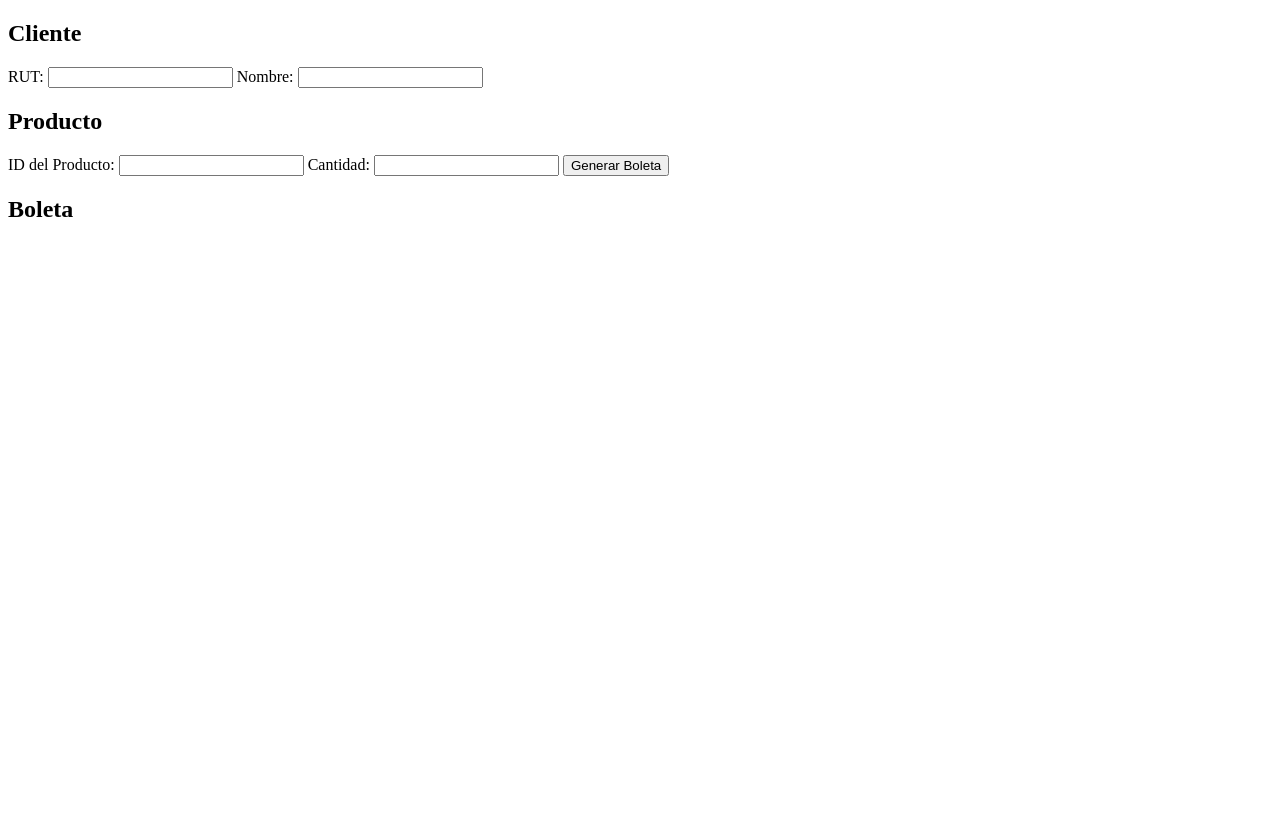
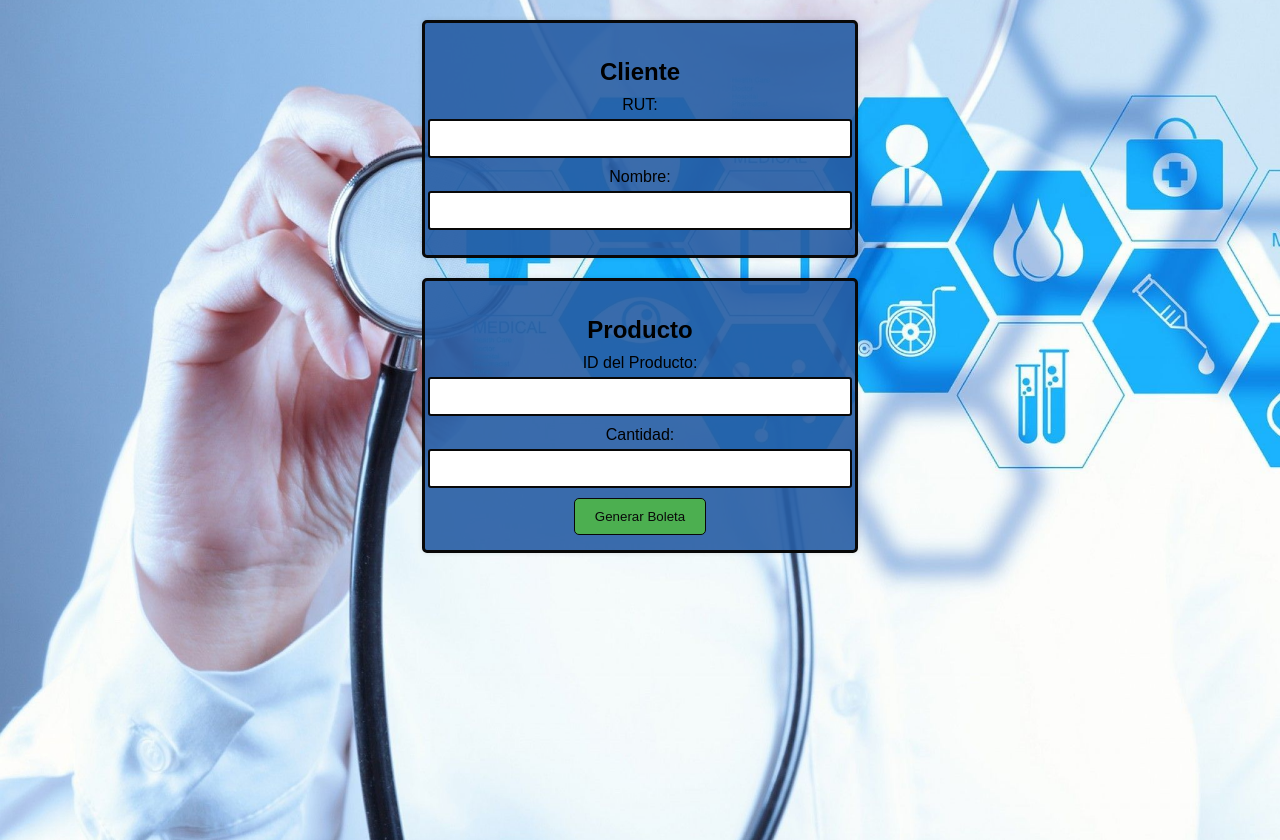
Before and after one commit to DanielLMartinez/Integracion_Plataformas_EVA2, a plain HTML site: page Flask/templates/index.html in a window 1280 px wide. Before the commit the page ends 800 px from the top, so only its background shows below. Drawn offline with Linux system fonts and the light colour scheme.

Commit message:
creacion del login y css del index

```diff
--- /dev/null
+++ b/Flask/templates/Login.css
@@ -0,0 +1,56 @@
+body {
+    font-family: sans-serif;
+    margin: 0;
+    padding: 0;
+    display: flex;
+    align-items: center;
+    justify-content: center;
+    min-height: 100vh;
+    background-color: #e0caf8;
+    background-image: url('6726-doctores.jpg'); /* Reemplaza con la ruta real */
+    background-size: cover; /* Ajusta la imagen al contenedor */
+    background-repeat: no-repeat; /* No repite la imagen */
+    background-position: center; /* Posiciona la imagen en el centro */
+  }
+
+  .contenedor {
+    background-color: #ffffff;
+    padding: 30px;
+    border-radius: 10px;
+    box-shadow: 0 0 10px rgba(0, 0, 0, 0.2);
+    border: 2px solid #000000;
+  }
+
+  h1 {
+    text-align: center;
+    margin-bottom: 20px;
+  }
+
+  form {
+    display: flex;
+    flex-direction: column;
+    align-items: center;
+  }
+
+  label {
+    margin-bottom: 5px;
+  }
+
+  input[type="text"],
+  input[type="password"] {
+    width: 250px;
+    padding: 10px;
+    border: 2px solid #000000;
+    border-radius: 5px;
+    margin-bottom: 15px;
+  }
+
+  button {
+    padding: 10px 20px;
+    background-color: #4CAF50;
+    color: rgb(28, 26, 26);
+    border: none;
+    border-radius: 5px;
+    cursor: pointer;
+    border: 1px solid #000000;
+  }
--- /dev/null
+++ b/Flask/templates/Login.html
@@ -0,0 +1,25 @@
+<!DOCTYPE html>
+<html lang="es">
+<head>
+    <meta charset="UTF-8">
+    <meta name="viewport" content="width=device-width, initial-scale=1.0">
+    <title>Inicio de Sesión</title>
+    <link rel="stylesheet" href="Login.css">
+</head>
+<body>
+    <div class="contenedor">
+        <h1>Inicio de Sesión</h1>
+        <form action="#">
+            <label for="usuario">Usuario:</label>
+            <input type="text" id="usuario" name="usuario" required>
+
+            <label for="contrasena">Contraseña:</label>
+            <input type="password" id="contrasena" name="contrasena" required>
+
+            <button type="submit" name="Ini_Sesión">Iniciar Sesión</button>
+            <br>
+            <button type="submit" name="Recu_Contraseña">Recuperar Contraseña</button>
+        </form>
+    </div>
+</body>
+</html>
--- /dev/null
+++ b/Flask/templates/index.css
@@ -0,0 +1,67 @@
+body {
+    font-family: sans-serif;
+    margin: 0;
+    padding: 20px;
+    display: flex;
+    flex-direction: column;
+    align-items: center;
+    min-height: 100vh;
+    background-color: #e0caf8;
+    background-image: url('6726-doctores.jpg'); /* Reemplaza con la ruta real */
+    background-size: cover; /* Ajusta la imagen al contenedor */
+    background-repeat: no-repeat; /* No repite la imagen */
+    background-position: center; /* Posiciona la imagen en el centro */
+  }
+
+  .form-section {
+    margin-bottom: 20px;
+    padding: 15px;
+    border-radius: 5px;
+    box-shadow: 0 0 5px rgba(0, 0, 0, 0.1);
+    display: flex;
+    flex-direction: column;
+    align-items: center;
+    width: 400px;
+    border: 3px solid #080808;
+    background-color: rgba(38, 92, 163, 0.903);
+
+  }
+
+  .form-section h2 {
+    text-align: center;
+    margin-bottom: 10px;
+  }
+
+  label {
+    margin-bottom: 5px;
+    display: block;
+  }
+
+  input[type="text"],
+  input[type="number"] {
+    width: 100%;
+    padding: 10px;
+    border: 2px solid #080808;
+    border-radius: 3px;
+    margin-bottom: 10px;
+  }
+
+  button {
+    padding: 10px 20px;
+    background-color: #4CAF50;
+    color: rgb(9, 9, 9);
+    border: none;
+    border-radius: 5px;
+    cursor: pointer;
+    border: 1px solid #080808;
+  }
+
+  #resultado {
+    display: none; /* Initially hide the boleta section */
+  }
+
+  #boleta p, #boleta ul {
+    margin: 0;
+    padding: 0;
+    list-style: none;
+  }
--- a/Flask/templates/index.html
+++ b/Flask/templates/index.html
@@ -4,6 +4,7 @@
 <head>
     <meta charset="UTF-8">
     <meta name="viewport" content="width=device-width, initial-scale=1.0">
+    <link rel="stylesheet" href="index.css">
     <title>Cliente y Productos</title>
     <style>
     </style>
```
Also changed, not shown: Flask/templates/6726-doctores.jpg (added).
